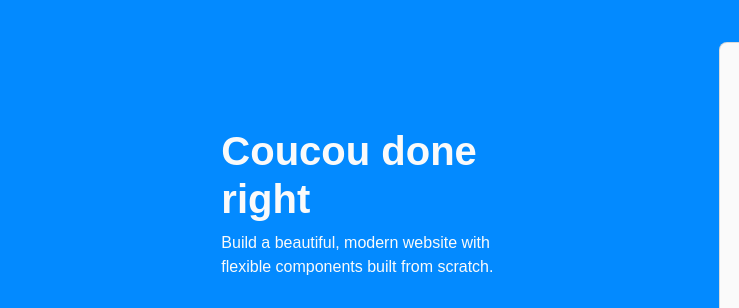
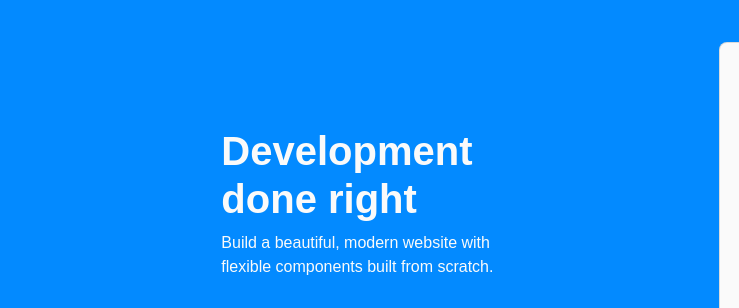
Before and after one commit to estellewal/hiOdoo, a website: page index.html in a window 1280 px wide. Shown: the part 81-389 px from the top of the page, 0-739 px from the left. Drawn offline with nearby package versions, Linux system fonts and the light colour scheme; a web font is replaced by a local one.

Commit message:
Revert content update

```diff
--- a/index.html
+++ b/index.html
@@ -63,7 +63,7 @@
                     <div class="col-7 text-white">
                         <div class="row">
                             <div class="col-8">
-                                <h1>Coucou done right</h1>
+                                <h1>Development done right</h1>
                                 <p>Build a beautiful, modern website with flexible components built from scratch.</p>
                                 <button type="button" class="btn btn-lg btn-light mt-3 mb-5">
                                     <span class="pr-2">Get started</span>
```
